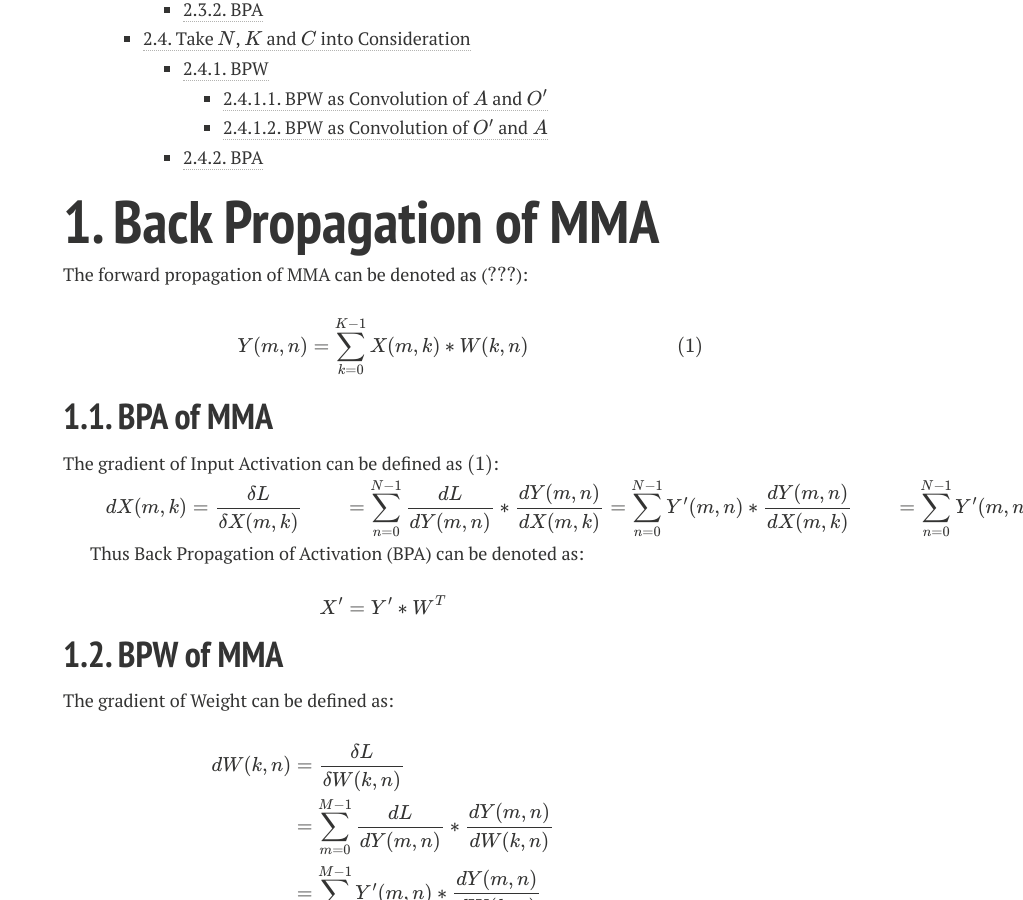
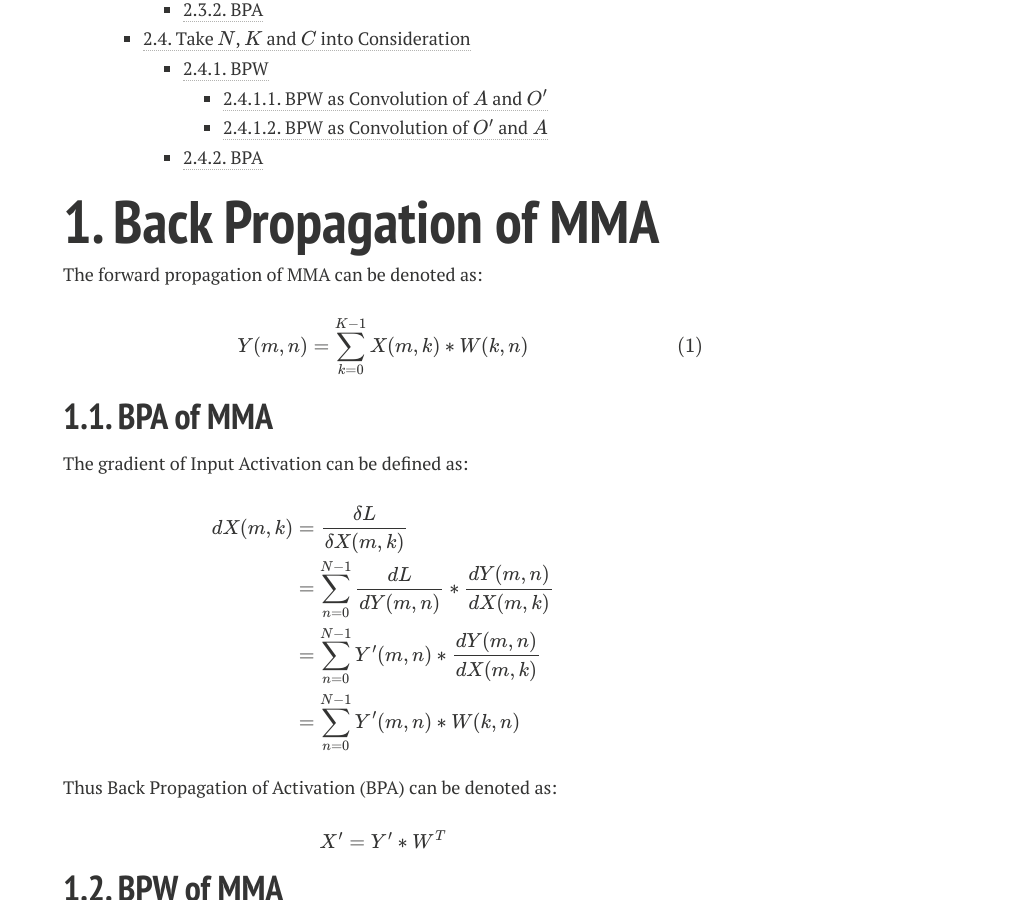
Before and after one commit to silenceluo/silenceluo.github.io, a Jekyll site: the page built from blogs/Backpropagation.md, in a window 1280 px wide and 900 px high, scrolled down 547 px. Shown: the whole window, without its empty margins (257-1280 px from the left). Built offline with Jekyll 4.4.1, drawn with Linux system fonts in a browser that asks for light colours; nearby versions of some CDN libraries; our own code applies the rules of GitHub Pages for plain Markdown files; formulas are drawn with MathJax 3; comment, search, counter and statistics services are not loaded; a style sheet for code colours, icons or effects is not loaded.

Commit message:
Update Backpropagation.md

```diff
--- a/blogs/Backpropagation.md
+++ b/blogs/Backpropagation.md
@@ -22,7 +22,7 @@
 
 # 1. [Back Propagation of MMA](#sec:mma_bp)
 
-The forward propagation of MMA can be denoted as (\ref{eq2}):
+The forward propagation of MMA can be denoted as:
 
 $$
 \begin{aligned}
@@ -33,9 +33,9 @@ $$
 
 ## 1.1. [BPA of MMA](#sec:mma_bpa)
 
-The gradient of Input Activation can be defined as \eqref{eq:dX}:
+The gradient of Input Activation can be defined as:
 
-\begin{equation}
+$$
 \begin{aligned}
 d X(m, k) &= \frac{\delta L}{\delta X(m, k)} \\
           &= \sum_{n=0}^{N-1} \frac{dL}{dY(m,n)} * \frac{dY(m,n)}{d X(m, k)}  \\
@@ -43,7 +43,7 @@ d X(m, k) &= \frac{\delta L}{\delta X(m, k)} \\
           &= \sum_{n=0}^{N-1} Y'(m,n) * W(k, n)
 \end{aligned}
 \label{eq:dX}
-\end{equation}
+$$
 
 Thus Back Propagation of Activation (BPA) can be denoted as:
 
```
